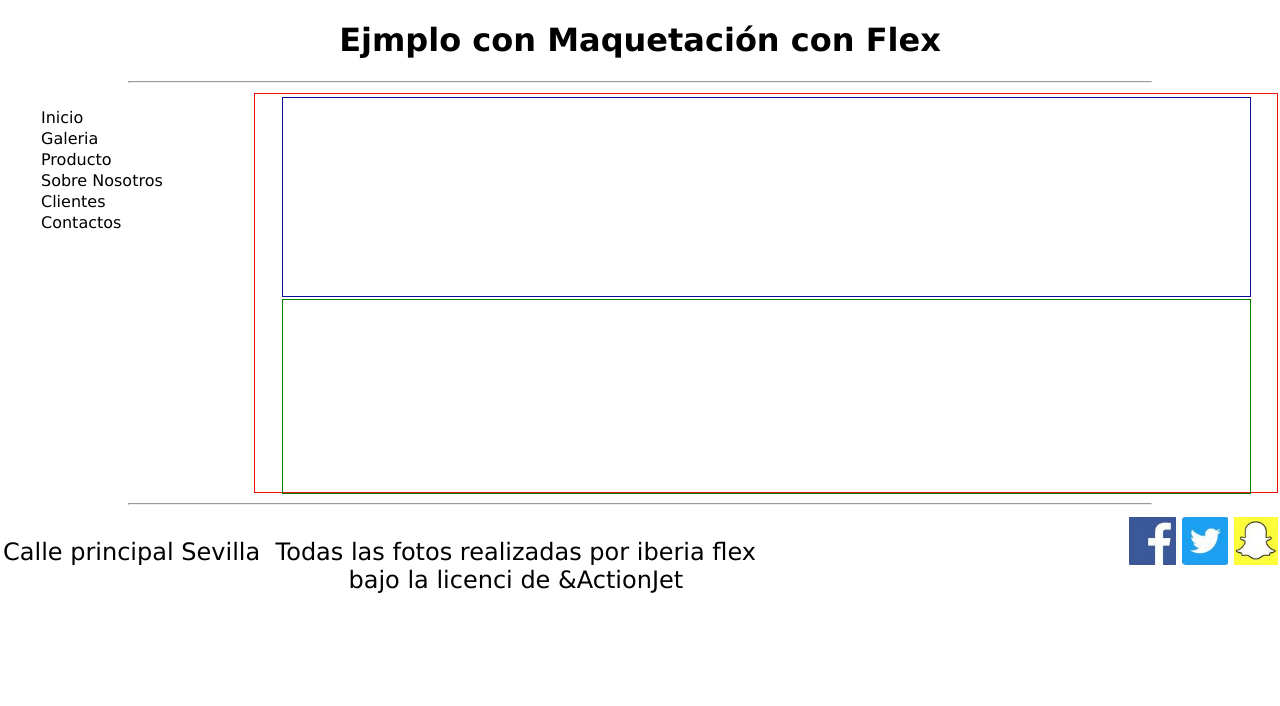
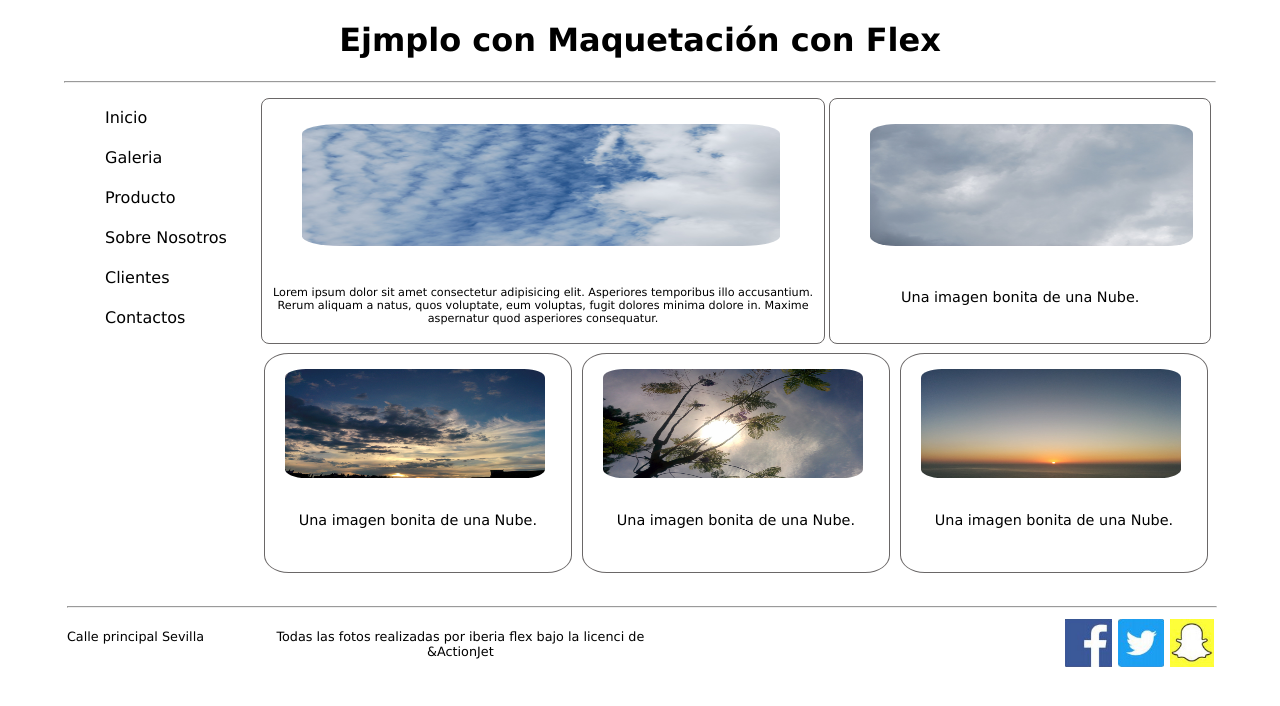
Before and after one commit to juandmelendezpe/MaquetacionFlex, a plain HTML site: page index.html in a window 1280 px wide. Drawn offline with Linux system fonts and the light colour scheme.

Commit message:
cambio 2
se extructura el menu y con arreglos.
css .

```diff
--- a/css/style.css
+++ b/css/style.css
@@ -4,10 +4,10 @@
 
 :root {
     --bg-color: #009fe3;
-    --text-color: #dbd5d5ec;
-    --header-text-color: #808080;
+    --text-color: #ffffffec;
+    --header-text-color: #b2b0b0;
     --card-izq: #f39;
-    --card-der: #f93;
+    --card-der: rgb(203, 103, 3);
 }
 
 body {
@@ -21,23 +21,21 @@ p{
     font-size: 1.5rem;
 }
 .container {
-    display: inline;
-        width :  80% ;
-        margin: 15% auto;
-    }
+    margin: 0 auto;
+    width: 90%;
+}
  .cb {
     clear: both;
  }
- hr{
-    text-align: center;
-    width: 80%;
- }
- /*****HEADER********/
+
+ /*****HEADER*************************************/
 
  .titulo{
     width: 100%;
     text-align: center;
  }
+
+ /****MENU**************************************/
  nav {
     width: 15%;
     height: 400px;
@@ -52,50 +50,121 @@ p{
  nav li{
     display: block;
     text-decoration: none;
+    margin: 25px;
+    height: 40px;
+    padding: 5px;
  }
+ nav li:hover{
+    background-color: var(--header-text-color);
+    color: var(--text-color);
+    text-align: center;
+    font-weight: bold;
+    border-radius: 5px;
+ }
+ /*****MAIN***************************************/
  section {
     margin: 2px;
     padding: 1px;
-    width: 80%;
-    height: 400px;
+    width: 83%;
+    height: 500px;
     float: right;
-    border: 1px solid #ed0e0e;
+
+ }
+ section p{
+    font-size: .9rem;
  }
  .block-arriba{
     display: flex;
-    width: 95%;
-    height: 200px;
-    border: 1px solid #0a0d9a;
+
+    width: 100%;
+    height: 250px;
+
     margin: 2px auto;
+}
+.block-box-arriba{
+    width: 40%;
+    border-radius: 8px;
+    border: 1px solid #6a6767;
+    margin: 2px;
+  }
+
+.block-box-arriba-flex-grow{
+   width: 40%;
+   flex-grow: 1;
+   border-radius: 8px;
+   border: 1px solid #6a6767;
+   margin: 2px;
+}
+   .block-box-arriba-flex-grow p{
+   font-size: .7rem;
+
+}
+.block-box-arriba img{
+    width: 85%;
+    height: 50%;
+    border-radius: 8%;
+    margin: 25px 40px;
+
 
  }
+ .block-box-arriba-flex-grow img{
+    width: 85%;
+    height: 50%;
+    border-radius: 8%;
+    margin: 25px 40px;
+ }
  .block-abajo{
+
+    flex-direction: row;
+    justify-content: space-between;
     display: flex;
     flex-direction: row;
-    width: 95%;
-    height: 195px;
-    border: 1px solid green;
+    width: 100%;
+    height: 245px;
+
     margin: 2px auto;
 
 
  }
+ .block-box-abajo{
+    width: 33%;
+    height: 90%;
+    border-radius: 8%;
+    border: 1px solid #6a6767;
+    margin: 5px;
+ }
+ .block-box-abajo img{
+    width: 85%;
+    height: 50%;
+    border-radius: 8%;
+    text-align: center;
+    margin: 15px 20px;
+
+ }
+
+ /*************FOOTER****************/
+
  footer{
     width: 100%;
     height: 90px;
     margin: 2px;
     padding: 1px;
     position: relative;
-    font-size: 0.75rem;
 
+
+ }
+ footer p{
+    font-size: .8rem;
  }
 
  .texto1{
     float: left;
  }
  .footer-text-centro{
-    width: 40%;
+    width: 35%;
     height: auto;
     float: left;
+    margin-left: 55px;
  }
  .footer-logos{
     width: 25%;
@@ -109,3 +178,7 @@ p{
     padding: 1px;
     float: right;
  }
+ .footer-logos img:hover{
+    width: 25%;
+    height: 25%;
+ }
--- a/index.html
+++ b/index.html
@@ -38,21 +38,31 @@
 
         <section>
             <div class="block-arriba">
-                <div> </div>
-                <div ></div>
+                <div class="block-box-arriba-flex-grow" >
+                    <img src="img/img1.jpg" alt="foto nube 1">
+                <p>Lorem ipsum dolor sit amet consectetur adipisicing elit. Asperiores temporibus illo accusantium. Rerum aliquam a natus, quos voluptate, eum voluptas, fugit dolores minima dolore in.
+                     Maxime aspernatur quod asperiores consequatur.</p> </div>
+                <div class="block-box-arriba"><img src="img/img2.jpg" alt="foto nube 2">
+                    <p>Una imagen bonita de una Nube.</p> </div>
             </div>
             <div class="block-abajo">
-                <div></div>
-                <div></div>
-                <div></div>
+                <div class="block-box-abajo">
+                    <img src="img/img3.jpg" alt="foto nube 3">
+                    <p>Una imagen bonita de una Nube.</p> </div>
+                <div class="block-box-abajo">
+                    <img src="img/img4.jpg" alt="foto nube 4">
+                    <p>Una imagen bonita de una Nube.</p></div>
+                <div class="block-box-abajo">
+                     <img src="img/img5.jpg" alt="foto nube 5">
+                    <p>Una imagen bonita de una Nube.</p></div>
             </div>
         </section>
     </div>
     </main>
     <div class="cb"></div>
-    <hr>
     <footer>
         <div class="container">
+        <hr>
         <div class="texto1"><p>Calle principal Sevilla</p>   </div>
         <div class="footer-text-centro"><p>Todas las fotos realizadas por iberia flex bajo la licenci de &ActionJet</p>  </div>
         <div class="footer-logos" >
```
